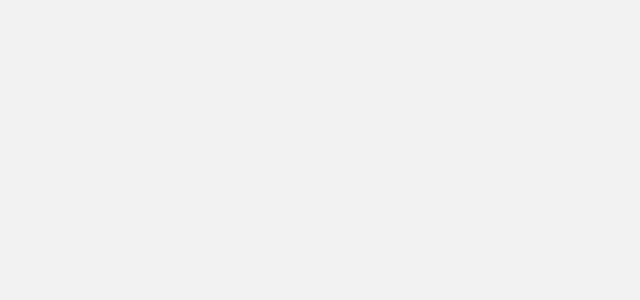
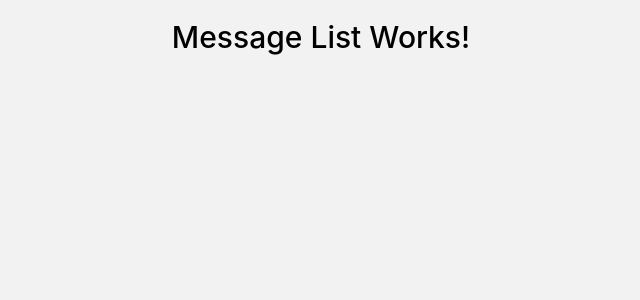
Before and after one commit to UTEPCSSoftConst-Team7/Team7_myPlace, an Angular app in the folder my-place-web-app/: page /message-list in a window 1280 px wide. Before the commit this address led to /. Shown: the top 300 px of the page, without its empty margins (319-959 px from the left). Built offline with nearby package versions, Linux system fonts and the light colour scheme; a web font is replaced by a local one.

Commit message:
Created message-list page.

```diff
--- a/my-place-web-app/src/app/app-routing.module.ts
+++ b/my-place-web-app/src/app/app-routing.module.ts
@@ -6,6 +6,7 @@ import { MessagingComponent } from './messaging/messaging.component';
 import { CreateAccountComponent } from './create-account/create-account.component';
 import { SignInComponent } from './sign-in/sign-in.component';
 import { UserComponent } from './user/user.component';
+import { MessageListComponent } from './message-list/message-list.component';
 
 const routes: Routes = [
   {
@@ -32,7 +33,9 @@ const routes: Routes = [
     path: 'user',
     component: UserComponent
   },
-
+  {
+    path: 'message-list', component: MessageListComponent
+  },
 ];
 
 @NgModule({
--- a/my-place-web-app/src/app/app.module.ts
+++ b/my-place-web-app/src/app/app.module.ts
@@ -14,6 +14,7 @@ import { MessagingComponent } from './messaging/messaging.component';
 import { CreateAccountComponent } from './create-account/create-account.component';
 import { SignInComponent } from './sign-in/sign-in.component';
 import { UserComponent } from './user/user.component';
+import { MessageListComponent } from './message-list/message-list.component';
 
 
 
@@ -29,6 +30,7 @@ import { UserComponent } from './user/user.component';
     CreateAccountComponent,
     SignInComponent,
     UserComponent,
+    MessageListComponent,
   ],
   imports: [
     HttpClientModule,
--- /dev/null
+++ b/my-place-web-app/src/app/message-list/message-list.component.css
@@ -0,0 +1,5 @@
+/* Basic styling for now, can be expanded later */
+.message-list-container {
+    padding: 20px;
+    text-align: center;
+}
--- /dev/null
+++ b/my-place-web-app/src/app/message-list/message-list.component.html
@@ -0,0 +1,3 @@
+<div class="message-list-container">
+    <h2>Message List Works!</h2>
+</div>
--- /dev/null
+++ b/my-place-web-app/src/app/message-list/message-list.component.ts
@@ -0,0 +1,15 @@
+import { Component, OnInit } from '@angular/core';
+
+@Component({
+  selector: 'app-message-list',
+  templateUrl: './message-list.component.html',
+  styleUrls: ['./message-list.component.css']
+})
+export class MessageListComponent implements OnInit {
+
+  constructor() { }
+
+  ngOnInit(): void {
+  }
+
+}
```
Also changed, not shown: 1 other file (tests, documents, lock files or other folders).
